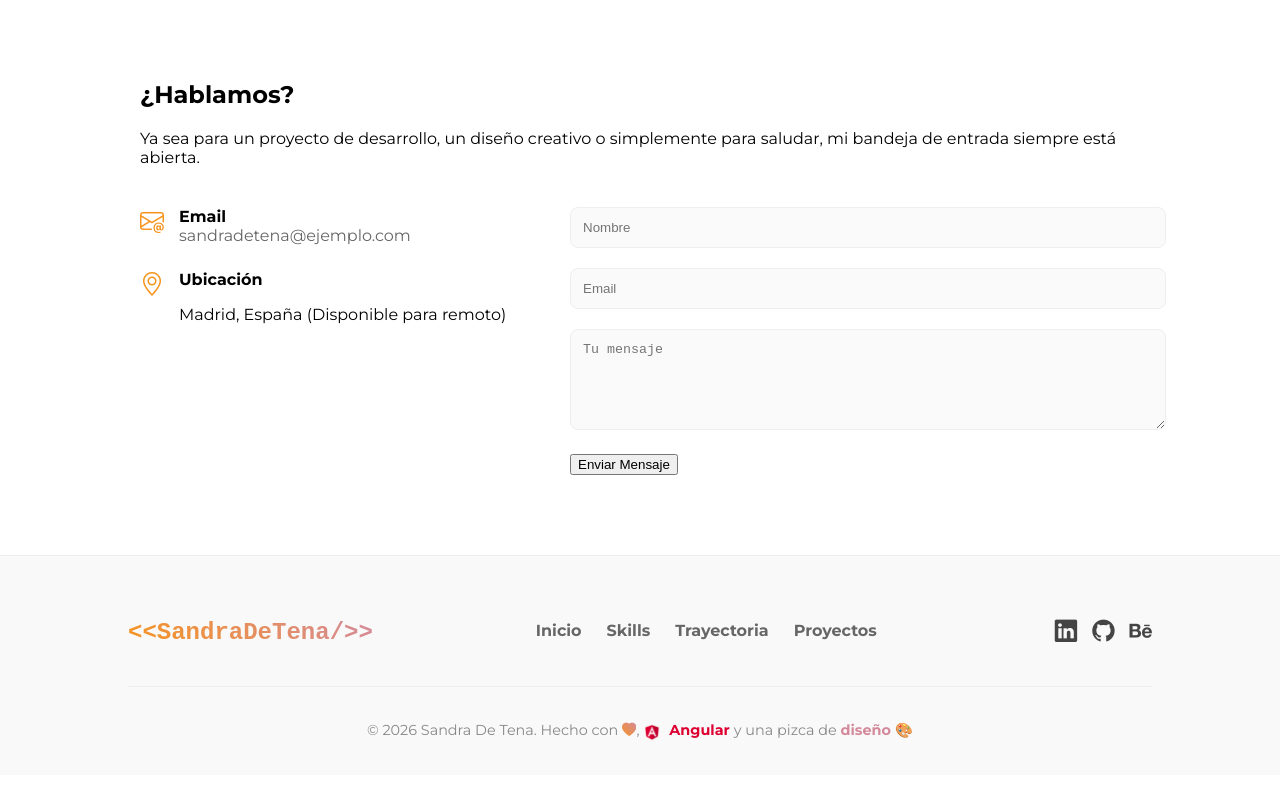
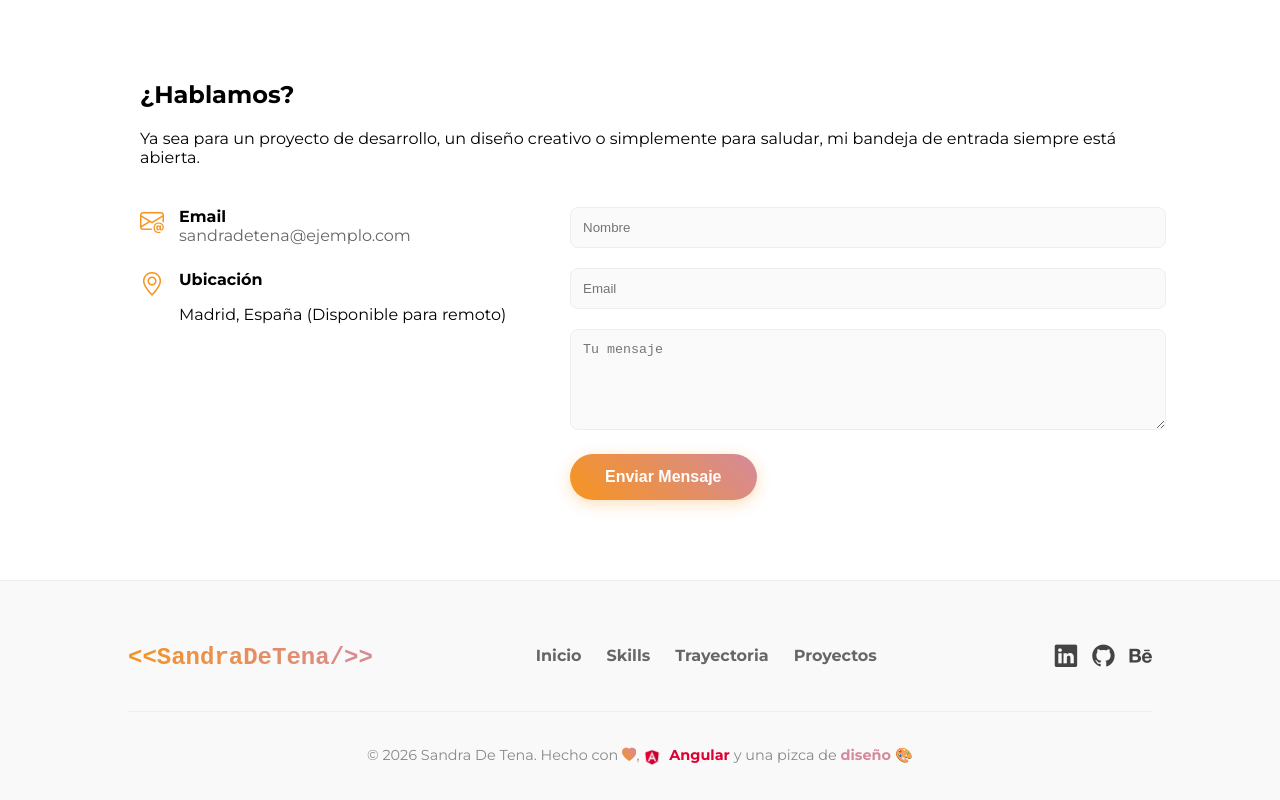
Before and after one commit to SandraDeTena/Portfolio_Web_Sandra, an Angular app: page / in a window 1280 px wide. Shown: the part 5515-6315 px from the top of the page. Before the commit the page ends 6290 px from the top, so only its background shows below. Built offline with nearby package versions, Linux system fonts and the light colour scheme.

Commit message:
style: aplicar diseño corporativo al botón de envío de formulario

```diff
--- a/src/app/features/home/home.scss
+++ b/src/app/features/home/home.scss
@@ -1072,6 +1072,41 @@
 /* ==========================================================================
    5. CONTACTO y 6. FOOTER
    ========================================================================== */
+/* Estilo específico para el botón del formulario de contacto */
+.contact-form {
+  .btn-main {
+    // Heredamos el degradado corporativo
+    background: $gradient-brand !important;
+    color: white !important;
+
+    // Dimensiones y bordes
+    padding: 14px 35px;
+    border-radius: 50px;
+    border: none;
+
+    // Tipografía
+    font-weight: 700;
+    font-size: 1rem;
+    cursor: pointer;
+
+    // Transiciones y sombra inicial
+    transition: all 0.3s ease;
+    box-shadow: 0 4px 15px rgba(247, 148, 30, 0.3);
+    display: inline-block;
+
+    // Efecto al pasar el ratón (Hover)
+    &:hover {
+      transform: translateY(-3px);
+      box-shadow: 0 6px 20px rgba(212, 138, 155, 0.5);
+      filter: brightness(1.1); // Le da un toque extra de luz
+    }
+
+    // Efecto al hacer clic
+    &:active {
+      transform: translateY(-1px);
+    }
+  }
+}
 .contact-section {
   padding: 80px 10%;
   background: #fff;
```
